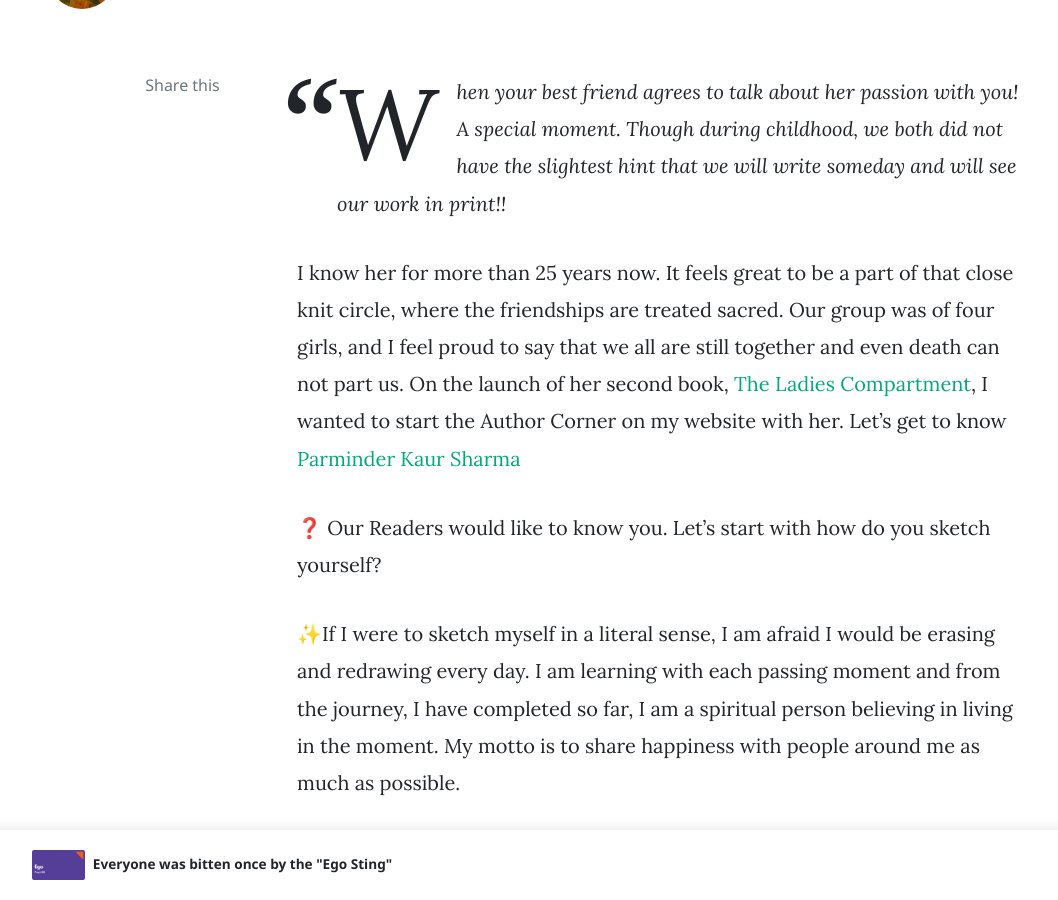
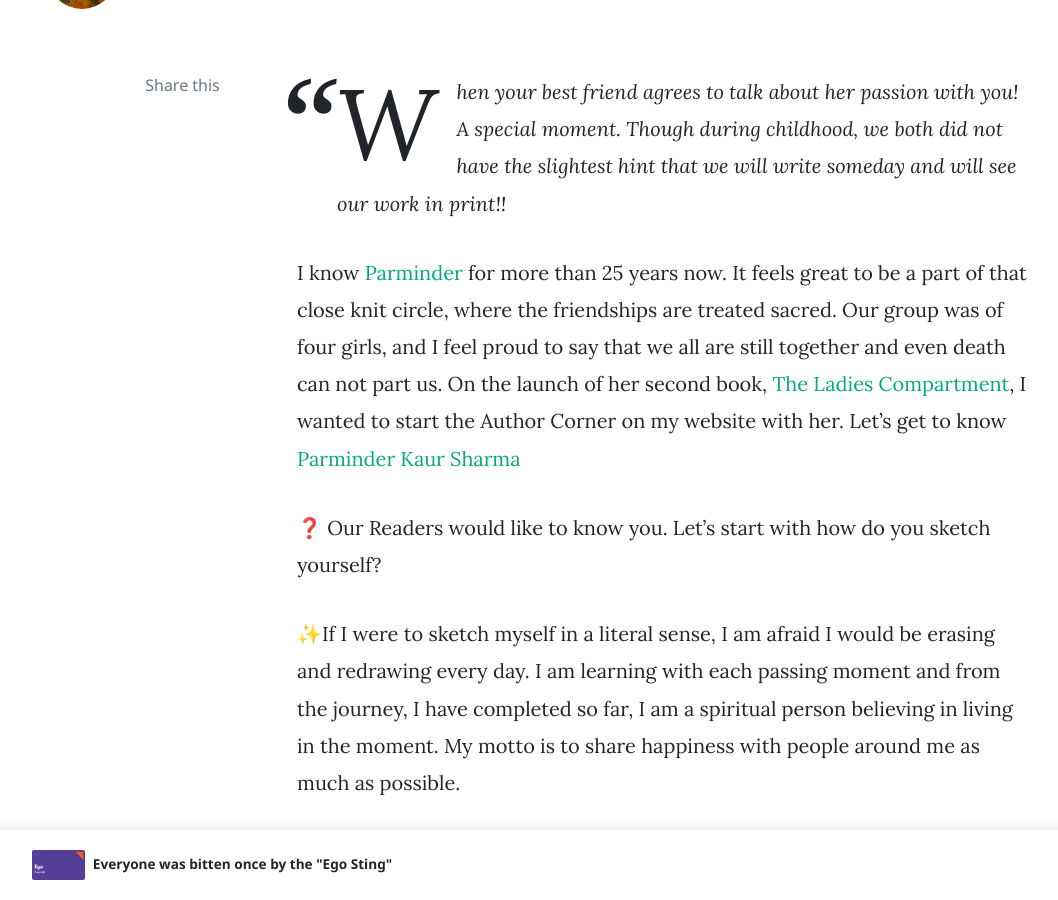
Before and after one commit to shikhashikz/shikhashikz.github.io, a Jekyll site: the page built from _posts/2021-07-06-AuthorCorner-Parminder.md, in a window 1280 px wide and 900 px high, scrolled down 427 px. Shown: the whole window, without its empty margins (73-1131 px from the left). Built offline with Jekyll 4.4.1, drawn with Linux system fonts in a browser that asks for light colours; nearby versions of some CDN libraries; comment, search, counter and statistics services are not loaded.

Commit message:
Update 2021-07-06-AuthorCorner-Parminder.md

```diff
--- a/_posts/2021-07-06-AuthorCorner-Parminder.md
+++ b/_posts/2021-07-06-AuthorCorner-Parminder.md
@@ -9,7 +9,7 @@ image: assets/images/AuthorCorner.jpg
 >When your best friend agrees to talk about her passion with you! A special moment. Though during childhood, we both did not have the slightest hint that we will write someday and will see our work in print!!
 >
 
-I know her for more than 25 years now. It feels great to be a part of that close knit circle, where the friendships are treated sacred. Our group was of four girls, and I feel proud to say that we all are still together and even death can not part us. On the launch of her second book, [The Ladies Compartment](http://mybook.to/theladiescompartment), I wanted to start the Author Corner on my website with her. Let’s get to know [Parminder Kaur Sharma](https://www.instagram.com/parminderk.sharma/)
+I know [Parminder](www.parminderkaursharma.com) for more than 25 years now. It feels great to be a part of that close knit circle, where the friendships are treated sacred. Our group was of four girls, and I feel proud to say that we all are still together and even death can not part us. On the launch of her second book, [The Ladies Compartment](http://mybook.to/theladiescompartment), I wanted to start the Author Corner on my website with her. Let’s get to know [Parminder Kaur Sharma](https://www.instagram.com/parminderk.sharma/)
 
 ❓ Our Readers would like to know you. Let’s start with how do you sketch yourself?
 
```
